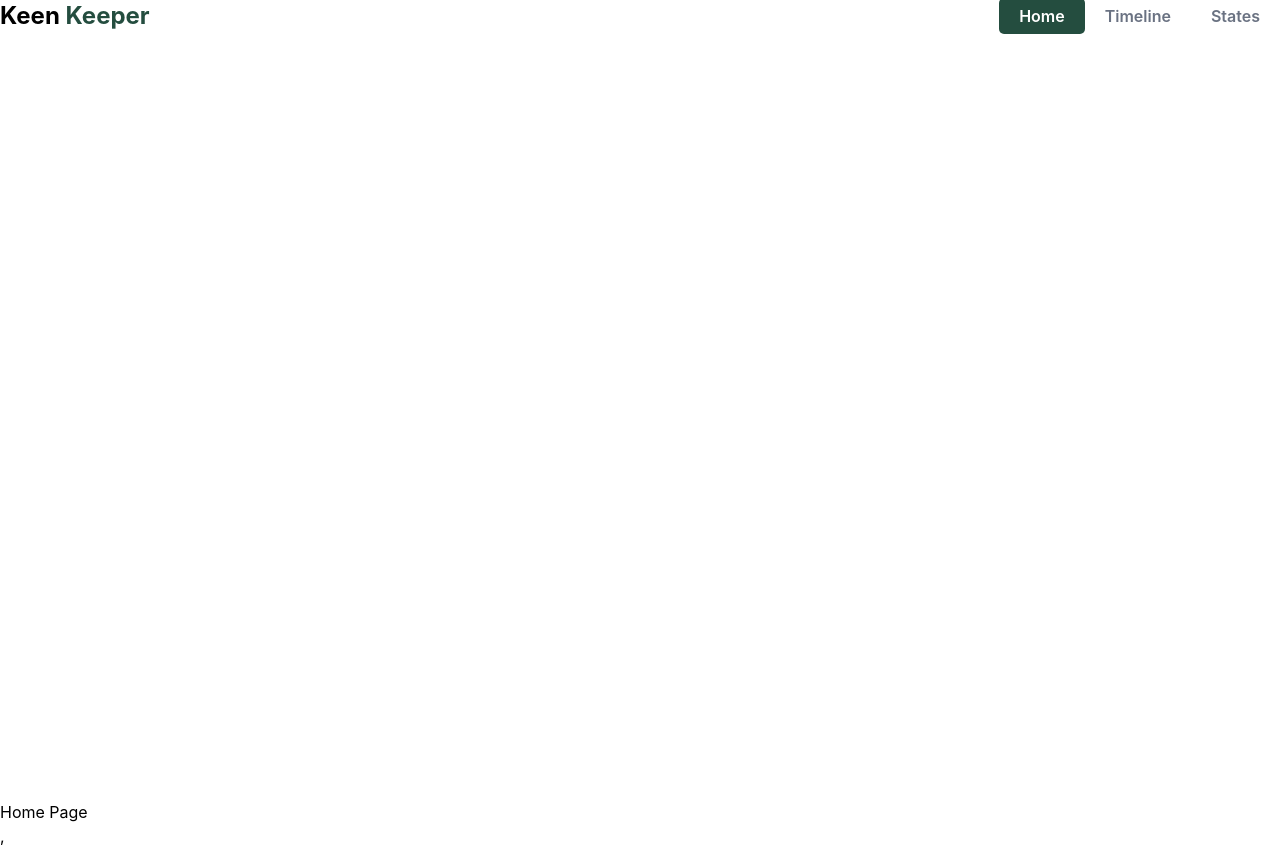
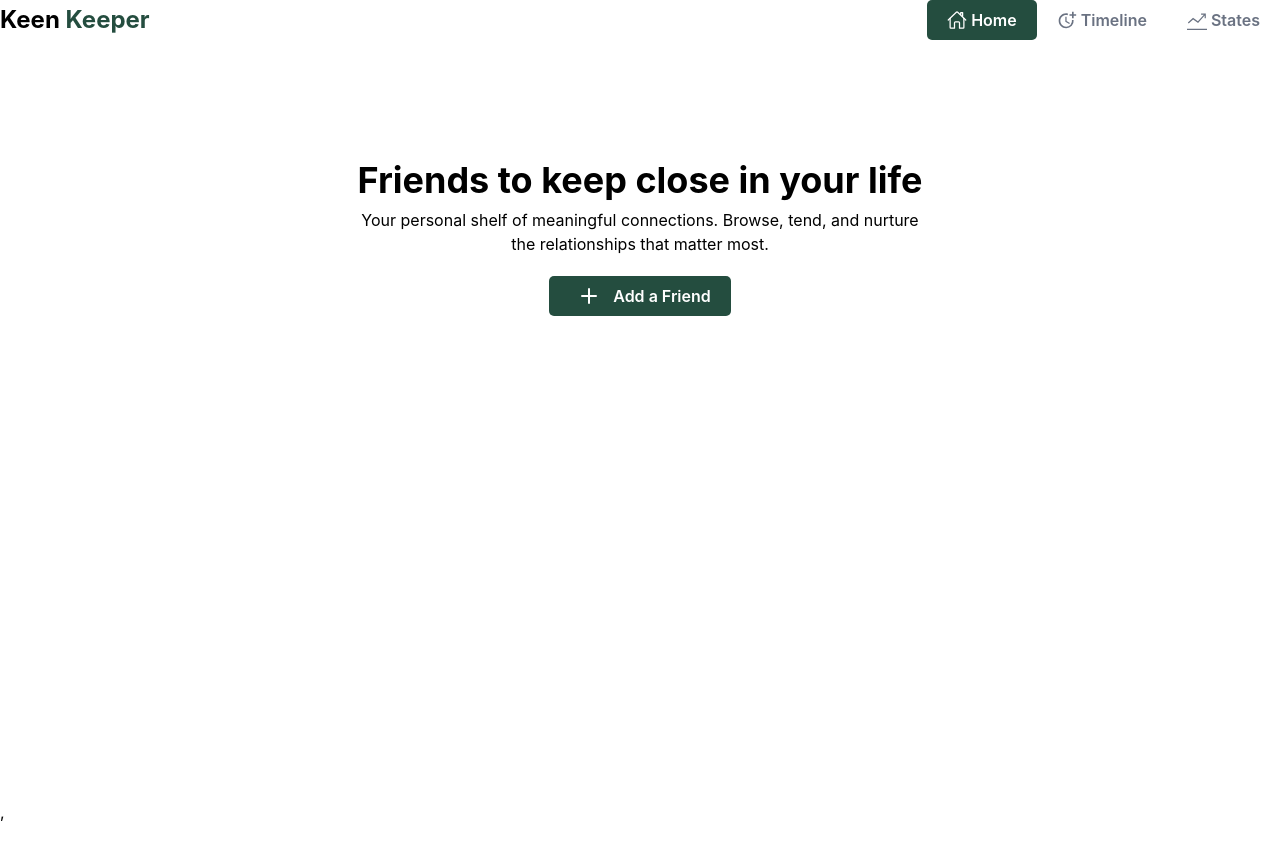
Before and after one commit to thesmahmud77/B13-A07-Keen-Keeper, a React (Vite) app: page / in a window 1280 px wide. After the commit the page ends 824 px from the top, so only its background shows below. Built offline with nearby package versions, Linux system fonts and the light colour scheme.

Commit message:
Navbar and home update

```diff
--- a/package.json
+++ b/package.json
@@ -13,6 +13,7 @@
     "@tailwindcss/vite": "^4.2.4",
     "react": "^19.2.5",
     "react-dom": "^19.2.5",
+    "react-icons": "^5.6.0",
     "react-router": "^7.14.2",
     "tailwindcss": "^4.2.4"
   },
--- a/src/Components/Navbar.jsx
+++ b/src/Components/Navbar.jsx
@@ -1,10 +1,12 @@
 import React from "react";
 import MainContainer from "../Container/MainContainer";
 import { NavLink } from "react-router";
+import { IoHomeOutline } from "react-icons/io5";
+import { MdOutlineMoreTime } from "react-icons/md";
+import { TfiStatsUp } from "react-icons/tfi";
 
 const Navbar = () => {
   return (
-    <MainContainer>
     <div className="flexBetween">
       <div>
         <NavLink to={"/"} className={"text-2xl font-bold"}>
@@ -13,40 +15,42 @@ const Navbar = () => {
           </h1>
         </NavLink>
       </div>
-        <div>
+      <div className="flex items-center justify-between">
         <NavLink
           to={"/"}
           className={({ isActive }) =>
             isActive
-                ? "bgPrimary text-white font-semibold px-5 py-2 rounded-[5px]"
-                : "text-gray-500 font-semibold px-5 py-2 rounded-[5px]"
+              ? "bgPrimary text-white font-semibold px-5 py-2 rounded-[5px] flex items-center justify-center gap-1"
+              : "text-gray-500 font-semibold px-5 py-2 rounded-[5px] flex items-center justify-center gap-1"
           }
         >
-            Home
+          <IoHomeOutline className="w-5 h-5" />
+          <span>Home</span>
         </NavLink>
         <NavLink
           to={"/timeline"}
           className={({ isActive }) =>
             isActive
-                ? "bgPrimary text-white font-semibold px-5 py-2 rounded-[5px]"
-                : "text-gray-500 font-semibold px-5 py-2 rounded-[5px]"
+              ? "bgPrimary text-white font-semibold px-5 py-2 rounded-[5px] flex items-center justify-center gap-1"
+              : "text-gray-500 font-semibold px-5 py-2 rounded-[5px] flex items-center justify-center gap-1"
           }
         >
+          <MdOutlineMoreTime className="w-5 h-5" />
           Timeline
         </NavLink>
         <NavLink
           to={"/states"}
           className={({ isActive }) =>
             isActive
-                ? "bgPrimary text-white font-semibold px-5 py-2 rounded-[5px]"
-                : "text-gray-500 font-semibold px-5 py-2 rounded-[5px]"
+              ? "bgPrimary text-white font-semibold px-5 py-2 rounded-[5px] flex items-center justify-center gap-1"
+              : "text-gray-500 font-semibold px-5 py-2 rounded-[5px] flex items-center justify-center gap-1"
           }
         >
+          <TfiStatsUp className="w-5 h-5" />
           States
         </NavLink>
       </div>
     </div>
-    </MainContainer>
   );
 };
 
--- a/src/Pages/Home/Home.jsx
+++ b/src/Pages/Home/Home.jsx
@@ -1,12 +1,14 @@
 import React from "react";
 import Navbar from "../../Components/Navbar";
+import HomeHero from "./HomeHero";
+import MainContainer from "../../Container/MainContainer";
 
 const Home = () => {
   return (
-    <div>
+    <MainContainer>
       <Navbar></Navbar>
-      <h1>Home Page</h1>
-    </div>
+      <HomeHero></HomeHero>
+    </MainContainer>
   );
 };
 
--- /dev/null
+++ b/src/Pages/Home/HomeHero.jsx
@@ -0,0 +1,19 @@
+import React from "react";
+import { FiPlus } from "react-icons/fi";
+
+const HomeHero = () => {
+  return (
+    <div className="flex flex-col items-center justify-center my-30">
+      <h1 className="text-4xl font-bold">Friends to keep close in your life</h1>
+      <p className="px-90 text-center mt-2">
+        Your personal shelf of meaningful connections. Browse, tend, and nurture
+        the relationships that matter most.
+      </p>
+      <button className="btn-Primary mt-5 flex items-center justify-center gap-1">
+        <FiPlus className="w-10 h-6" /> Add a Friend
+      </button>
+    </div>
+  );
+};
+
+export default HomeHero;
--- a/src/index.css
+++ b/src/index.css
@@ -28,3 +28,6 @@
 .textPrimary {
   @apply text-[#244D3F];
 }
+.btn-Primary {
+  @apply bg-[#244D3F] text-white font-semibold px-5 py-2 rounded-[5px];
+}
```
Also changed, not shown: 1 other file (tests, documents, lock files or other folders). Lines whose indentation alone changed are shown as unchanged.
